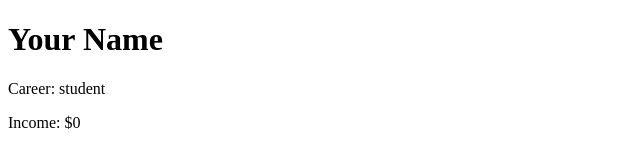
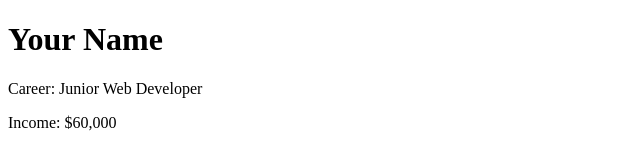
Before and after one commit to SreeRaj10/Myprofile, a plain HTML site: page index.html in a window 1280 px wide. Shown: the whole page, without its empty margins (0-640 px from the left). Drawn offline with Linux system fonts and the light colour scheme.

Commit message:
Promoted to JWD

```diff
--- a/index.html
+++ b/index.html
@@ -8,8 +8,9 @@
 </head>
 <body>
     <h1>Your Name </h1>
-<p>Career: student </p>
-<p>Income: $0 </p>
+
+<p>Career: Junior Web Developer </p>
+<p>Income: $60,000 </p>
 
 </body>
 </html>
```
